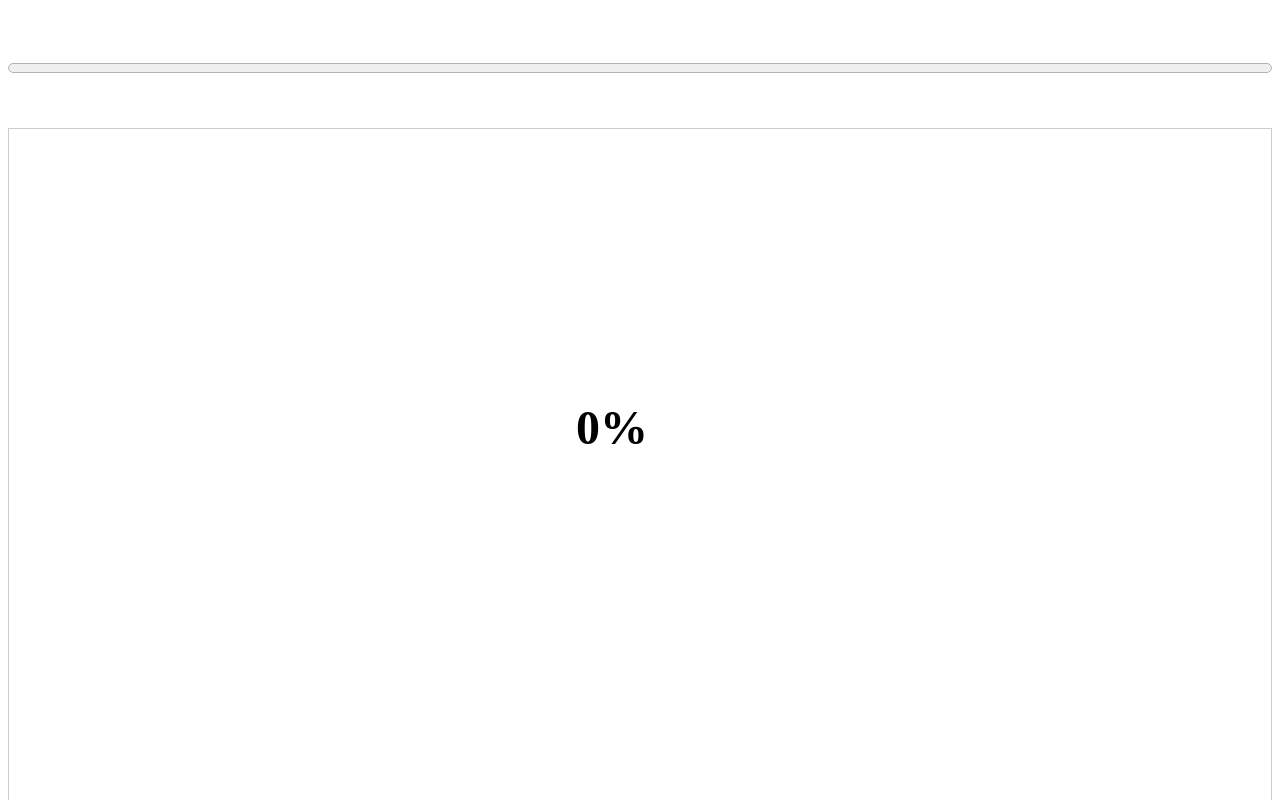
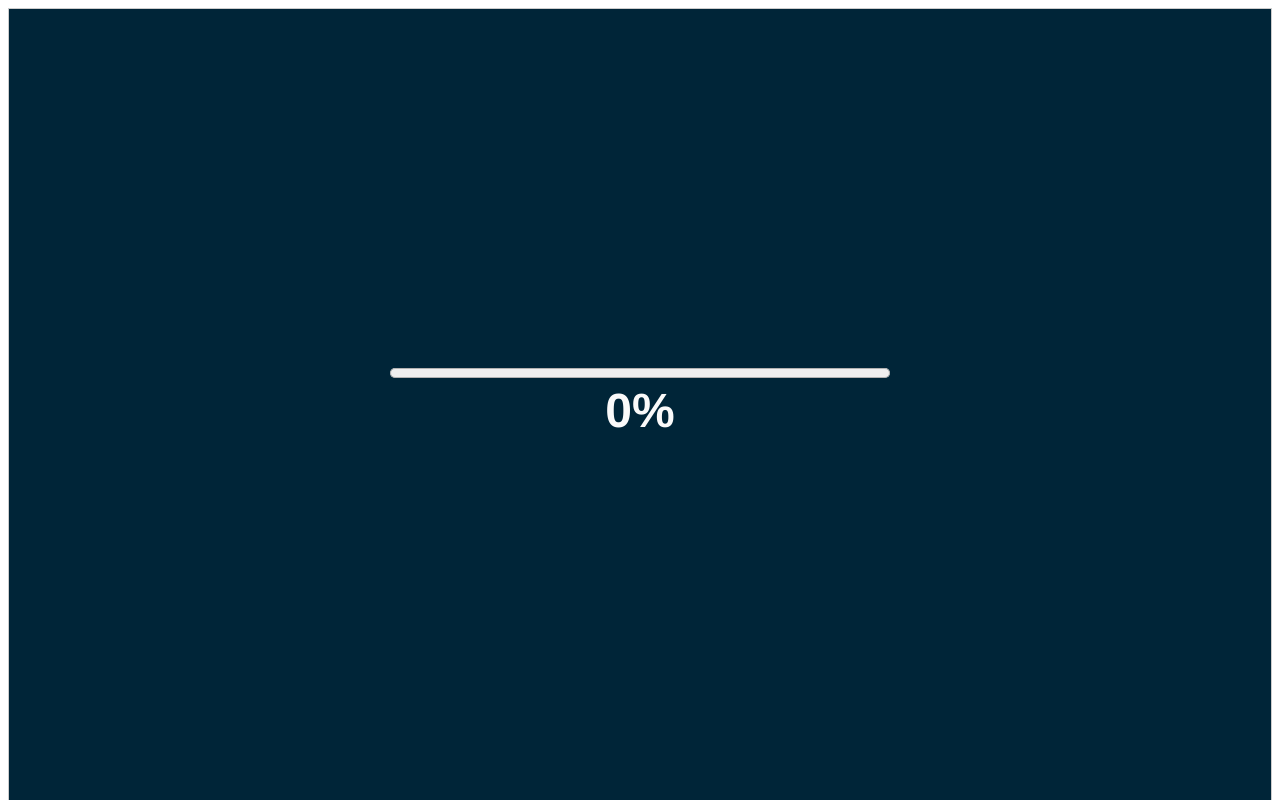
Before and after one commit to nagarsuresh/rxify-worker-angular, an Angular app: page / in a window 1280 px wide. Shown: the top 800 px of the page. Built offline with nearby package versions, Linux system fonts and the light colour scheme.

Commit message:
more changes

```diff
--- a/src/app/app.component.html
+++ b/src/app/app.component.html
@@ -1,8 +1,7 @@
-<!-- <canvas class="graph" #graph [attr.width]="width" [attr.height]="height" [ngStyle]="{'width.px': width, 'height.px': height}"> -->
-<progress max="100" [attr.value]="progressValue"></progress>
 <canvas class="graph" #graph width="1200" height="1200">
 </canvas>
 
 <div *ngIf="progressValue !== 100" class="progress-label">
+  <progress max="100" [attr.value]="progressValue"></progress>
   {{progressValue}}%
 </div>
--- a/src/app/app.component.scss
+++ b/src/app/app.component.scss
@@ -3,19 +3,27 @@
   flex-direction: column;
 }
 progress {
-  width: 100%;
+  width: 500px;
   height: 20px;
-  margin: 50px auto;
   display: block;
 }
 .graph {
   border: 1px solid #ccc;
+  background: #002538;
 }
 
 .progress-label {
   position: absolute;
-  top: 50%;
-  left: 45%;
+  top: 0;
+  bottom: 0;
+  left: 0;
+  right: 0;
+  display: flex;
+  justify-content: center;
+  align-items: center;
+  flex-direction: column;
   font-size: 48px;
   font-weight: 600;
+  color: #fafafa;
+  font-family: Metropolis,"Avenir Next","Helvetica Neue",Arial,sans-serif;
 }
--- a/src/app/app.component.ts
+++ b/src/app/app.component.ts
@@ -1,7 +1,5 @@
 import { Component, ElementRef, OnInit, ViewChild } from '@angular/core';
-import { json } from 'd3-fetch';
-import { forceSimulation, forceLink, forceX, forceY, forceManyBody, SimulationLinkDatum, forceCenter, forceCollide } from 'd3-force';
-import { hierarchy } from 'd3-hierarchy';
+
 import { DataLink, DataNode, GraphData } from './dto/dto';
 import { RxifyWorker } from './worker-utils/rxify-worker';
 
@@ -44,9 +42,9 @@ export class AppComponent implements OnInit {
   }
 
   private prepareData() {
-    for (let i = 0; i < 5000; i++) {
+    for (let i = 0; i < 3000; i++) {
       this.graphData.nodes.push({ id: i, r: 3 });
-      const from = Math.round(Math.sqrt(i));
+      const from = Math.round(Math.cbrt(i));
       const to = i;
       this.graphData.links.push({
         source: this.graphData.nodes[from],
@@ -62,7 +60,7 @@ export class AppComponent implements OnInit {
     context.clearRect(0, 0, this.width, this.height);
     context.save();
     context.translate(this.width / 2, this.height / 2);
-    context.scale(0.5, 0.5);
+    context.scale(0.4, 0.4);
     context.beginPath();
     graphData.nodes.forEach((d: DataNode) => {
       context.moveTo(d.x + d.r, d.y);
--- a/src/app/app.worker.ts
+++ b/src/app/app.worker.ts
@@ -14,7 +14,7 @@ register.handleMessages((graphData: GraphData) => {
       .force('charge', forceManyBody().strength(-40))
       .force('x', forceX())
       .force('y', forceY())
-      .force('collide', forceCollide().radius((d: DataNode) => d.r));
+      .force('collide', forceCollide().radius((d: DataNode) => d.r + 3));
     // .force('center', forceCenter(500, 400));
 
     const count = Math.ceil(Math.log(simulation.alphaMin()) / Math.log(1 - simulation.alphaDecay()));
```
Also changed, not shown: package.json (+4 -4 lines), 1 other file (tests, documents, lock files or other folders).
